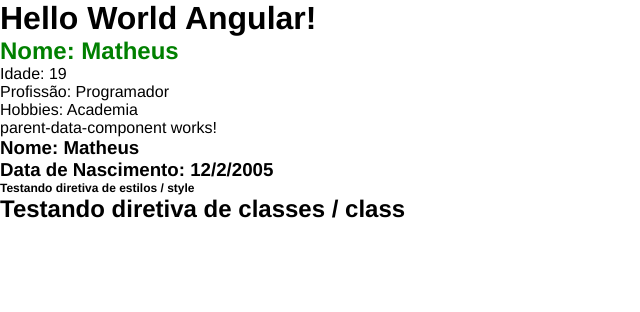
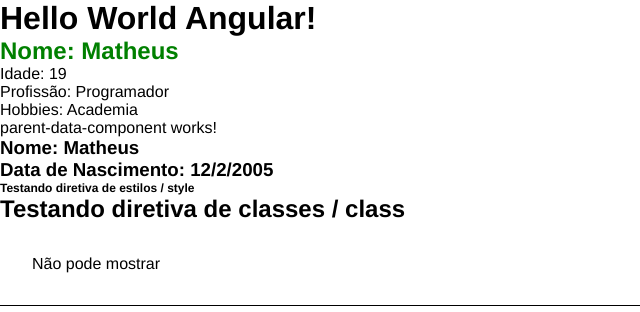
Before and after one commit to obrandemburg/Angular, an Angular app in the folder curso-angular-13/: page / in a window 1280 px wide. Shown: the top 312 px of the page, without its empty margins (0-640 px from the left). Built offline with nearby package versions, Linux system fonts and the light colour scheme.

Commit message:
Renderização condicional - #09

```diff
--- a/curso-angular-13/package.json
+++ b/curso-angular-13/package.json
@@ -14,7 +14,7 @@
   "dependencies": {
     "@angular/common": "^22.2.0",
     "@angular/compiler": "^22.2.0",
-    "@angular/core": "^22.2.0",
+    "@angular/core": "^22.2.6",
     "@angular/forms": "^22.2.0",
     "@angular/platform-browser": "^22.2.0",
     "@angular/platform-server": "^22.2.0",
--- a/curso-angular-13/src/app/app.html
+++ b/curso-angular-13/src/app/app.html
@@ -2,3 +2,4 @@
 <app-first-component></app-first-component>
 <app-parent-data-component [name] = "userName" [dataNascimento]="birthDate"></app-parent-data-component>
 <app-directives></app-directives>
+<app-if-render></app-if-render>
--- a/curso-angular-13/src/app/app.ts
+++ b/curso-angular-13/src/app/app.ts
@@ -3,9 +3,10 @@ import { RouterOutlet } from '@angular/router';
 import { FirstComponent } from './components/first-component/first-component';
 import { ParentDataComponent } from './components/parent-data-component/parent-data-component';
 import { Directives } from './components/directives/directives';
+import { IfRender } from './components/if-render/if-render';
 
 @Component({
-  imports: [RouterOutlet, FirstComponent, ParentDataComponent, Directives],
+  imports: [RouterOutlet, FirstComponent, ParentDataComponent, Directives, IfRender],
   selector: 'app-root',
   styleUrl: './app.css',
   templateUrl: './app.html',
--- /dev/null
+++ b/curso-angular-13/src/app/components/if-render/if-render.html
@@ -0,0 +1,8 @@
+<div class="class">
+    @if (canShow) {
+        <div> testando condicional</div>
+        }
+        @else {
+            <p>Não pode mostrar</p>
+        }
+</div>
--- /dev/null
+++ b/curso-angular-13/src/app/components/if-render/if-render.ts
@@ -0,0 +1,12 @@
+import { Component } from '@angular/core';
+
+
+@Component({
+  selector: 'app-if-render',
+  styleUrl: './if-render.css',
+  templateUrl: './if-render.html',
+})
+export class IfRender {
+  canShow : boolean = false;
+
+}
--- a/curso-angular-13/src/styles.css
+++ b/curso-angular-13/src/styles.css
@@ -7,3 +7,9 @@
 a{
     color: blue;
 }
+
+.class {
+    border-bottom: 1px solid black;
+    padding: 2em;
+    margin-bottom: 1em;
+}
```
Also changed, not shown: curso-angular-13/src/app/components/if-render/if-render.css (added), 2 other files (tests, documents, lock files or other folders).
